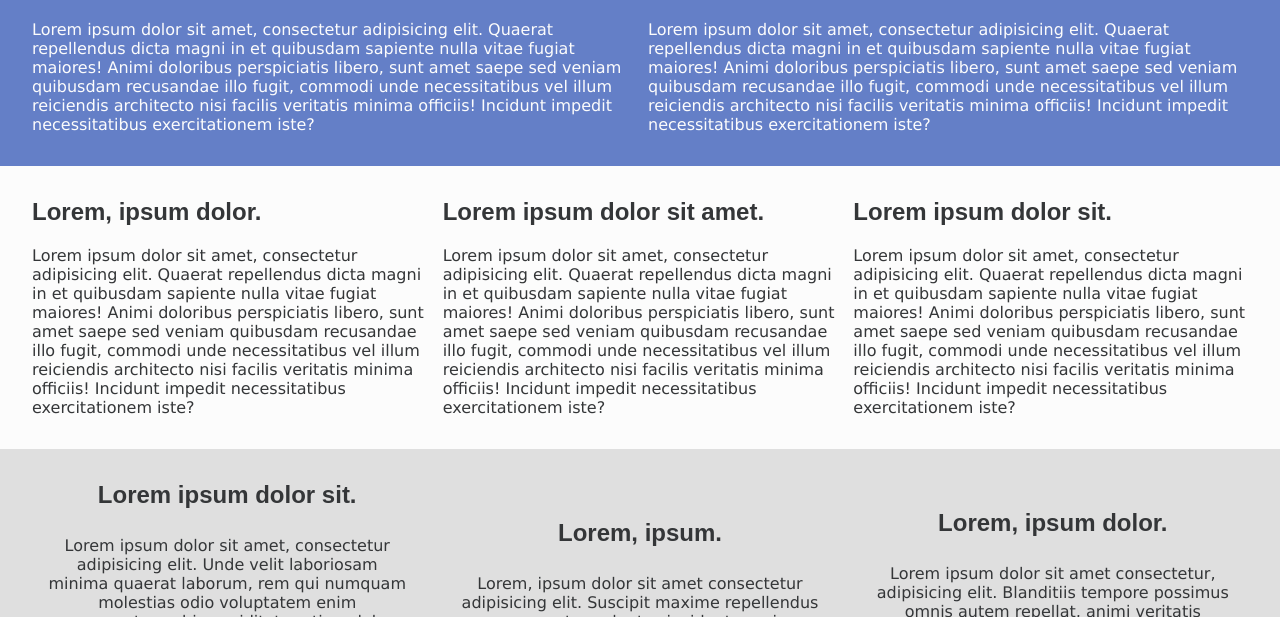
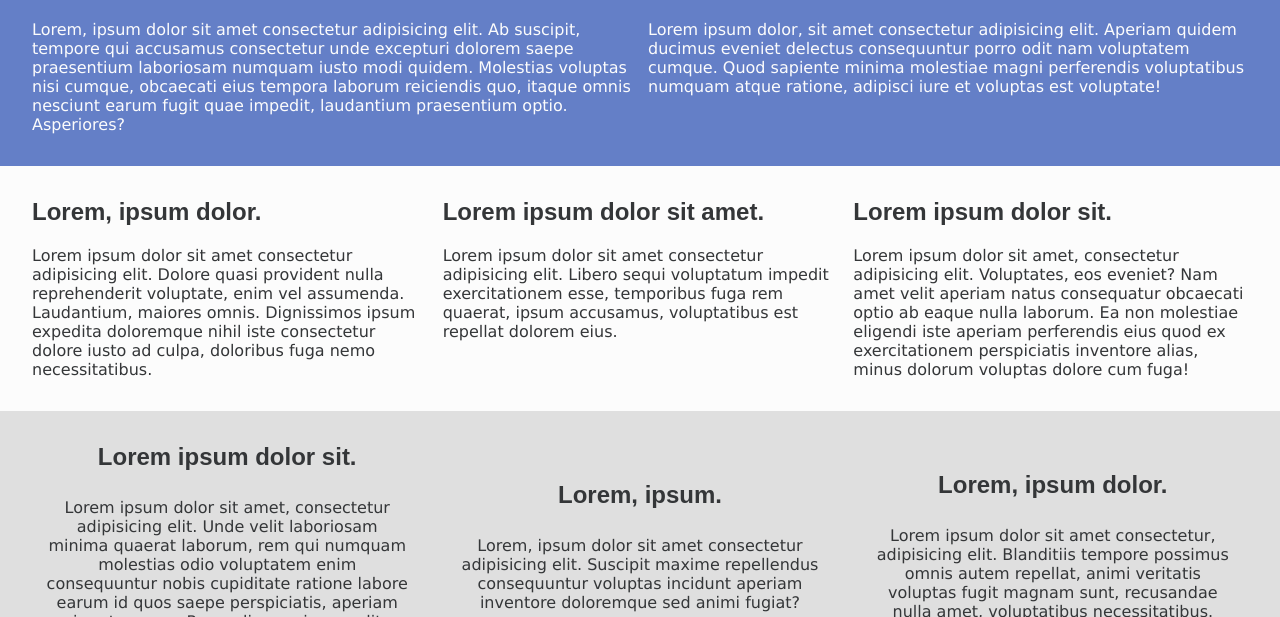
Before and after one commit to code-with-von/mod-projects, a plain HTML site: page curso-html-css-js/proj-02/index.html in a window 1280 px wide. Shown: the part 1417-2034 px from the top of the page. Drawn offline with Linux system fonts and the light colour scheme.

Commit message:
Fix missing <p> tags on file

```diff
--- a/curso-html-css-js/proj-02/index.html
+++ b/curso-html-css-js/proj-02/index.html
@@ -67,61 +67,54 @@
       <div class="main-content-one-col">
         <div>
           <h2 class="light-blue">Lorem, ipsum dolor.</h2>
+          <p>
             Lorem ipsum dolor sit amet, consectetur adipisicing elit. Quaerat
             repellendus dicta magni in et quibusdam sapiente nulla vitae fugiat
             maiores! Animi doloribus perspiciatis libero, sunt amet saepe sed
             veniam quibusdam recusandae illo fugit, commodi unde necessitatibus
             vel illum reiciendis architecto nisi facilis veritatis minima
             officiis! Incidunt impedit necessitatibus exercitationem iste?
+
+          </p>
         </div>
       </div>
       <div class="main-content-two-col bg-blue">
         <div>
           <h2>Lorem ipsum dolor sit amet consectetur.</h2>
-          Lorem ipsum dolor sit amet, consectetur adipisicing elit. Quaerat
-          repellendus dicta magni in et quibusdam sapiente nulla vitae fugiat
-          maiores! Animi doloribus perspiciatis libero, sunt amet saepe sed
-          veniam quibusdam recusandae illo fugit, commodi unde necessitatibus
-          vel illum reiciendis architecto nisi facilis veritatis minima
-          officiis! Incidunt impedit necessitatibus exercitationem iste?
+          <p>
+            Lorem, ipsum dolor sit amet consectetur adipisicing elit. Ab suscipit, tempore qui accusamus consectetur unde excepturi dolorem saepe praesentium laboriosam numquam iusto modi quidem. Molestias voluptas nisi cumque, obcaecati eius tempora laborum reiciendis quo, itaque omnis nesciunt earum fugit quae impedit, laudantium praesentium optio. Asperiores?
+
+          </p>
         </div>
         <div>
           <h2>Lorem ipsum dolor sit.</h2>
-          Lorem ipsum dolor sit amet, consectetur adipisicing elit. Quaerat
-          repellendus dicta magni in et quibusdam sapiente nulla vitae fugiat
-          maiores! Animi doloribus perspiciatis libero, sunt amet saepe sed
-          veniam quibusdam recusandae illo fugit, commodi unde necessitatibus
-          vel illum reiciendis architecto nisi facilis veritatis minima
-          officiis! Incidunt impedit necessitatibus exercitationem iste?
+          <p>
+            Lorem ipsum dolor, sit amet consectetur adipisicing elit. Aperiam quidem ducimus eveniet delectus consequuntur porro odit nam voluptatem cumque. Quod sapiente minima molestiae magni perferendis voluptatibus numquam atque ratione, adipisci iure et voluptas est voluptate!
+
+          </p>
         </div>
       </div>
       <div class="main-content-three-col bg-light">
         <div>
           <h2 class="light-blue">Lorem, ipsum dolor.</h2>
-          Lorem ipsum dolor sit amet, consectetur adipisicing elit. Quaerat
-          repellendus dicta magni in et quibusdam sapiente nulla vitae fugiat
-          maiores! Animi doloribus perspiciatis libero, sunt amet saepe sed
-          veniam quibusdam recusandae illo fugit, commodi unde necessitatibus
-          vel illum reiciendis architecto nisi facilis veritatis minima
-          officiis! Incidunt impedit necessitatibus exercitationem iste?
+          <p>
+            Lorem ipsum dolor sit amet consectetur adipisicing elit. Dolore quasi provident nulla reprehenderit voluptate, enim vel assumenda. Laudantium, maiores omnis. Dignissimos ipsum expedita doloremque nihil iste consectetur dolore iusto ad culpa, doloribus fuga nemo necessitatibus.
+          </p>
+
         </div>
         <div>
           <h2 class="light-blue">Lorem ipsum dolor sit amet.</h2>
-          Lorem ipsum dolor sit amet, consectetur adipisicing elit. Quaerat
-          repellendus dicta magni in et quibusdam sapiente nulla vitae fugiat
-          maiores! Animi doloribus perspiciatis libero, sunt amet saepe sed
-          veniam quibusdam recusandae illo fugit, commodi unde necessitatibus
-          vel illum reiciendis architecto nisi facilis veritatis minima
-          officiis! Incidunt impedit necessitatibus exercitationem iste?
+          <p>
+            Lorem ipsum dolor sit amet consectetur adipisicing elit. Libero sequi voluptatum impedit exercitationem esse, temporibus fuga rem quaerat, ipsum accusamus, voluptatibus est repellat dolorem eius.
+          </p>
+
         </div>
         <div>
           <h2 class="light-blue">Lorem ipsum dolor sit.</h2>
-          Lorem ipsum dolor sit amet, consectetur adipisicing elit. Quaerat
-          repellendus dicta magni in et quibusdam sapiente nulla vitae fugiat
-          maiores! Animi doloribus perspiciatis libero, sunt amet saepe sed
-          veniam quibusdam recusandae illo fugit, commodi unde necessitatibus
-          vel illum reiciendis architecto nisi facilis veritatis minima
-          officiis! Incidunt impedit necessitatibus exercitationem iste?
+          <p>
+            Lorem ipsum dolor sit amet, consectetur adipisicing elit. Voluptates, eos eveniet? Nam amet velit aperiam natus consequatur obcaecati optio ab eaque nulla laborum. Ea non molestiae eligendi iste aperiam perferendis eius quod ex exercitationem perspiciatis inventore alias, minus dolorum voluptas dolore cum fuga!
+          </p>
+
         </div>
       </div>
       <div class="callouts">
```
Lines whose indentation alone changed are shown as unchanged.
